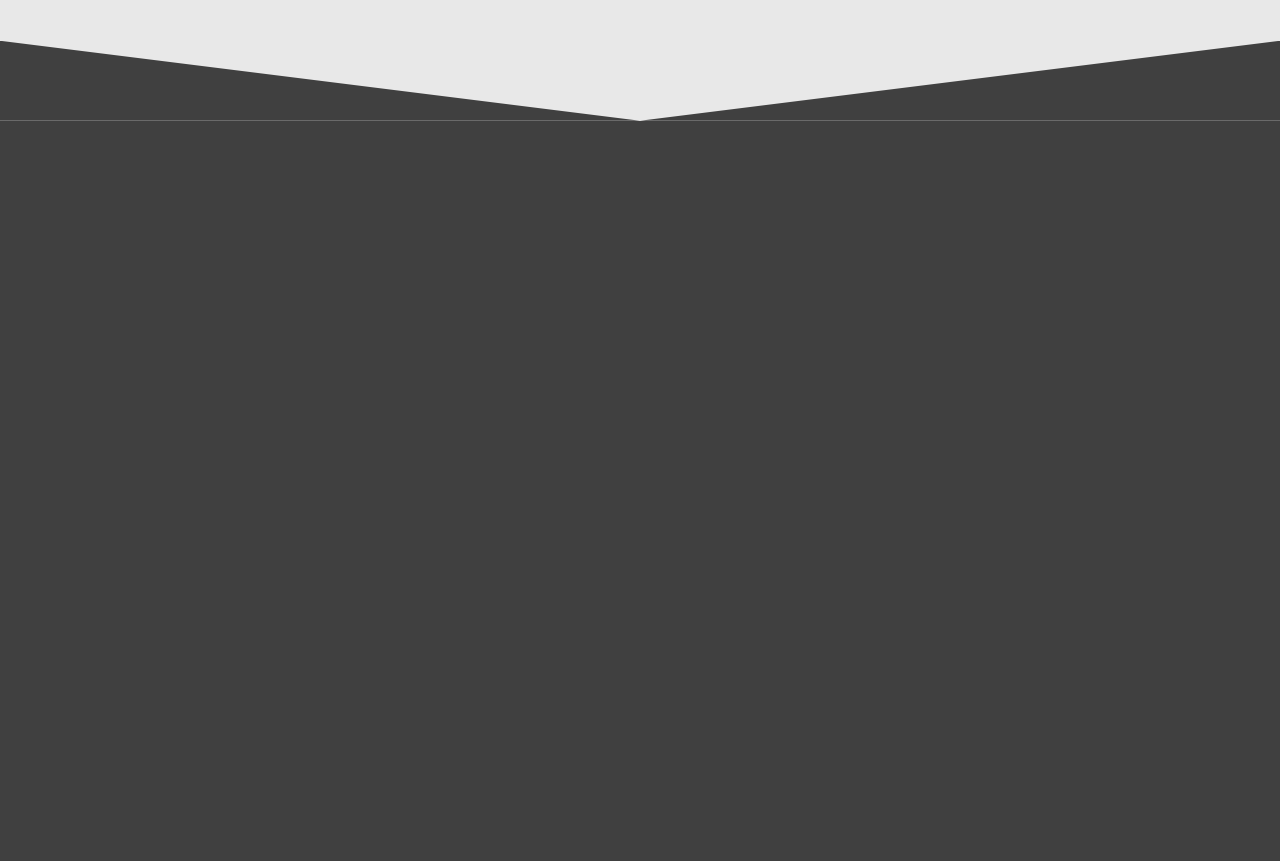
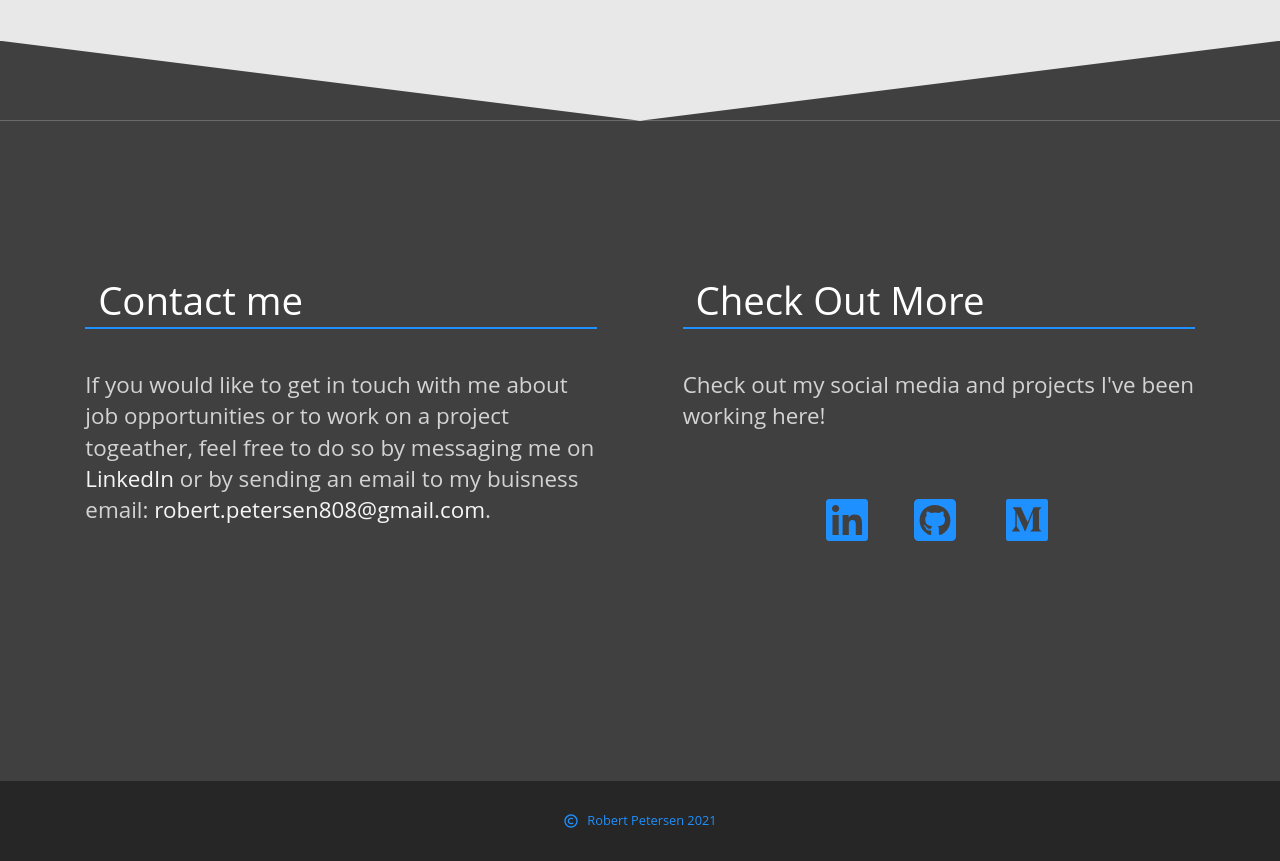
Before and after one commit to robert-petersen/Portfolio2, a React (Create React App) app: page / in a window 1280 px wide. Shown: the part 5180-6041 px from the top of the page. Built offline with nearby package versions, Linux system fonts and the light colour scheme.

Commit message:
contact section complete

```diff
--- a/src/components/Contact/ContactElements.js
+++ b/src/components/Contact/ContactElements.js
@@ -1,7 +1,133 @@
 import styled from "styled-components";
+import { FaLinkedin } from "react-icons/fa";
+import { FaGithubSquare } from "react-icons/fa";
+import { RiMediumFill } from "react-icons/ri";
+import { BiCopyright } from "react-icons/bi";
 
 export const ContactContainer = styled.div`
   width: 100%;
   min-height: calc( 100vh - 60px );
   background-color: #404040;
+  display: flex;
+  flex-direction: column;
+  justify-content: space-between;
+  align-items: center;
 `
+
+export const ContactSectionsContainer = styled.div`
+  width: 100%;
+  display: flex;
+  justify-content: space-evenly;
+  align-items: flex-start;
+`
+
+export const ContactLeft = styled.div`
+  width: 40%;
+  display: flex;
+  flex-direction: column;
+  justify-content: space-between;
+  align-items: flex-start;
+`
+
+export const ContactRight = styled.div`
+  width: 40%;
+  display: flex;
+  flex-direction: column;
+  justify-content: space-between;
+  align-items: flex-start;
+`
+
+export const ContactTitle = styled.h1`
+  width: 100%;
+  margin-top: 20vh;
+  font-size: 2.4rem;
+  padding-bottom: 1vh;
+  border-bottom: 2px solid dodgerblue;
+  margin-bottom: 5vh;
+  padding-left: 1vw;
+  color: white;
+`
+
+export const ContactParagraph = styled.p`
+  font-size: 1.4rem;
+  color: lightgrey;
+  line-height: 1.4;
+
+  span {
+    color: whitesmoke;
+    transition: 0.3s ease-in-out;
+    &:hover {
+      color: dodgerblue;
+    }
+  }
+  a {
+    color: whitesmoke;
+    transition: 0.3s ease-in-out;
+    text-decoration: none;
+    &:hover {
+      color: dodgerblue;
+    }
+  }
+`
+
+export const SocialMediaContainer = styled.div`
+  width: 100%;
+  margin-top: 5vh;
+  display: flex;
+  flex-wrap: wrap;
+  justify-content: center;
+  align-items: center;
+`
+
+export const SocialLink = styled.a`
+  text-decoration: none;
+  margin: 20px;
+`
+
+export const ContactCopyright = styled.div`
+  width: 100%;
+  height: 10vh;
+  background-color: #262626;
+  display: flex;
+  justify-content: center;
+  align-items: center;
+`
+
+export const CopyrightText = styled.h3`
+  font-size: .8rem;
+  color: dodgerblue;
+  margin-left: .5rem;
+
+`
+
+export const IconLinkedIn = styled(FaLinkedin)`
+  font-size: 3rem;
+  color: dodgerblue;
+  transition: 0.3s ease-in-out;
+  &:hover {
+    color: white;
+  }
+`
+
+export const IconGitHub = styled(FaGithubSquare)`
+  font-size: 3rem;
+  color: dodgerblue;
+  transition: 0.3s ease-in-out;
+  &:hover {
+    color: white;
+  }
+`
+
+export const IconMedium = styled(RiMediumFill)`
+  font-size: 3.5rem;
+  color: dodgerblue;
+  transition: 0.3s ease-in-out;
+  &:hover {
+    color: white;
+  }
+`
+
+export const CopyRight = styled(BiCopyright)`
+  font-size: 1rem;
+  color: dodgerblue;
+`
--- a/src/components/Contact/index.js
+++ b/src/components/Contact/index.js
@@ -1,11 +1,52 @@
 import React from "react";
-import { ContactContainer } from "./ContactElements";
+import { ContactContainer, ContactSectionsContainer, ContactLeft, ContactRight, ContactTitle, ContactParagraph, SocialMediaContainer, ContactCopyright, CopyrightText, SocialLink, IconLinkedIn, IconGitHub, IconMedium, CopyRight } from "./ContactElements";
 
 function Contact() {
   return (
     <ContactContainer id="contact">
-
-
+      <ContactSectionsContainer>
+        <ContactLeft>
+          <ContactTitle>Contact me</ContactTitle>
+          <ContactParagraph>
+            If you would like to get in touch with me about job opportunities or to work on a project togeather, feel free to do so by messaging me on <a href="https://www.linkedin.com/in/robert-petersen808/" target="_blank" rel="noreferrer">LinkedIn</a> or by sending an email to my buisness email: <span>robert.petersen808@gmail.com</span>.
+          </ContactParagraph>
+        </ContactLeft>
+        <ContactRight>
+          <ContactTitle>Check Out More</ContactTitle>
+          <ContactParagraph>
+            Check out my social media and projects I've been working here!
+          </ContactParagraph>
+          <SocialMediaContainer>
+            <SocialLink
+              href="https://www.linkedin.com/in/robert-petersen808/"
+              target="_blank"
+              rel="noreferrer"
+            >
+              <IconLinkedIn />
+            </SocialLink>
+            <SocialLink
+              href="https://www.linkedin.com/in/robert-petersen808/"
+              target="_blank"
+              rel="noreferrer"
+            >
+              <IconGitHub />
+            </SocialLink>
+            <SocialLink
+              href="https://www.linkedin.com/in/robert-petersen808/"
+              target="_blank"
+              rel="noreferrer"
+            >
+              <IconMedium />
+            </SocialLink>
+          </SocialMediaContainer>
+        </ContactRight>
+      </ContactSectionsContainer>
+      <ContactCopyright>
+        <CopyRight />
+        <CopyrightText>
+          Robert Petersen 2021
+        </CopyrightText>
+      </ContactCopyright>
     </ContactContainer>
   );
 }
--- a/src/components/Projects/ProjectsElements.js
+++ b/src/components/Projects/ProjectsElements.js
@@ -19,6 +19,7 @@ export const ProjectsHeading = styled.h1`
   border-bottom: 2px solid dodgerblue;
   margin-bottom: 10vh;
   margin-top: 15vh;
+  padding-left: 1vw;
 `
 
 export const ProjectsContainer = styled.div`
```
